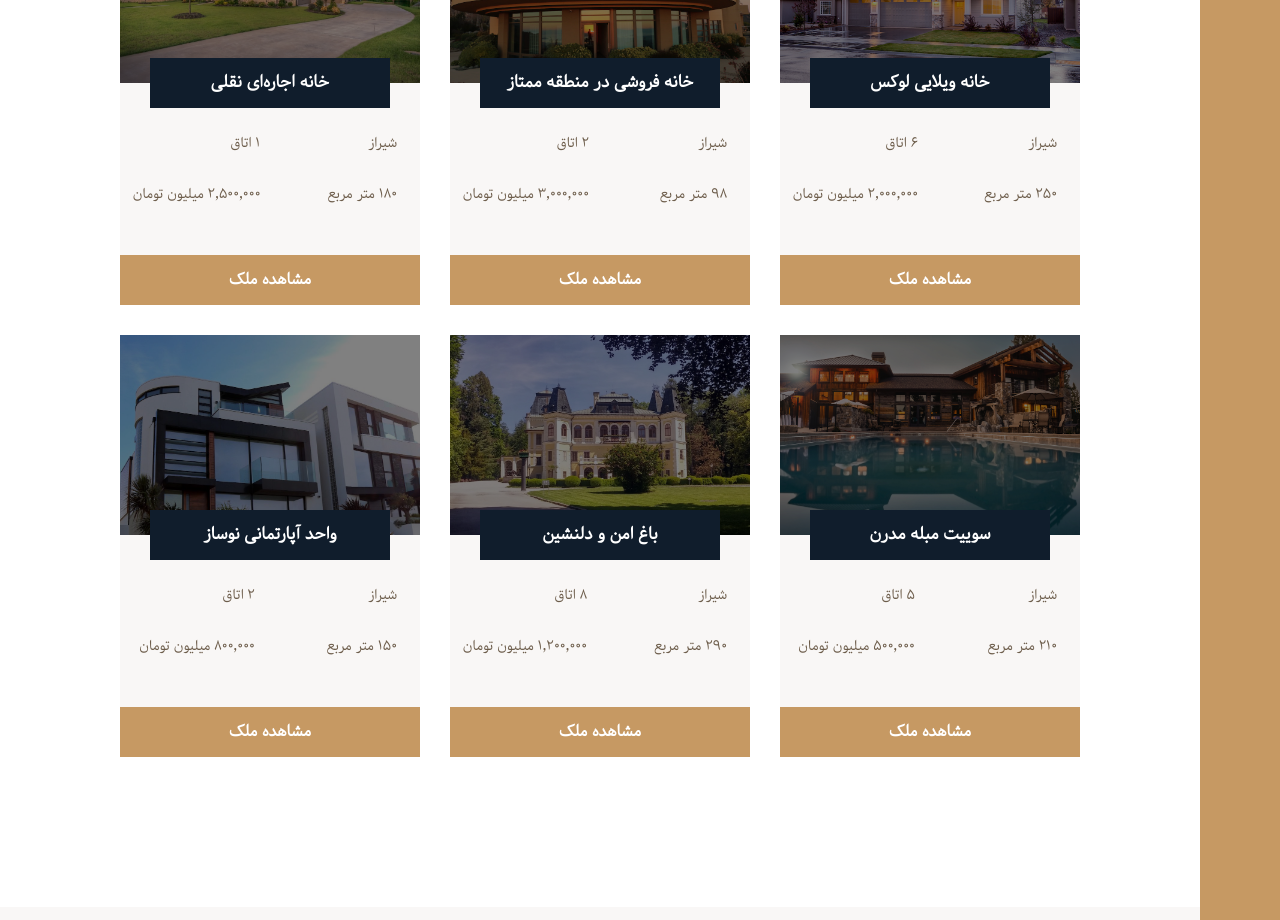
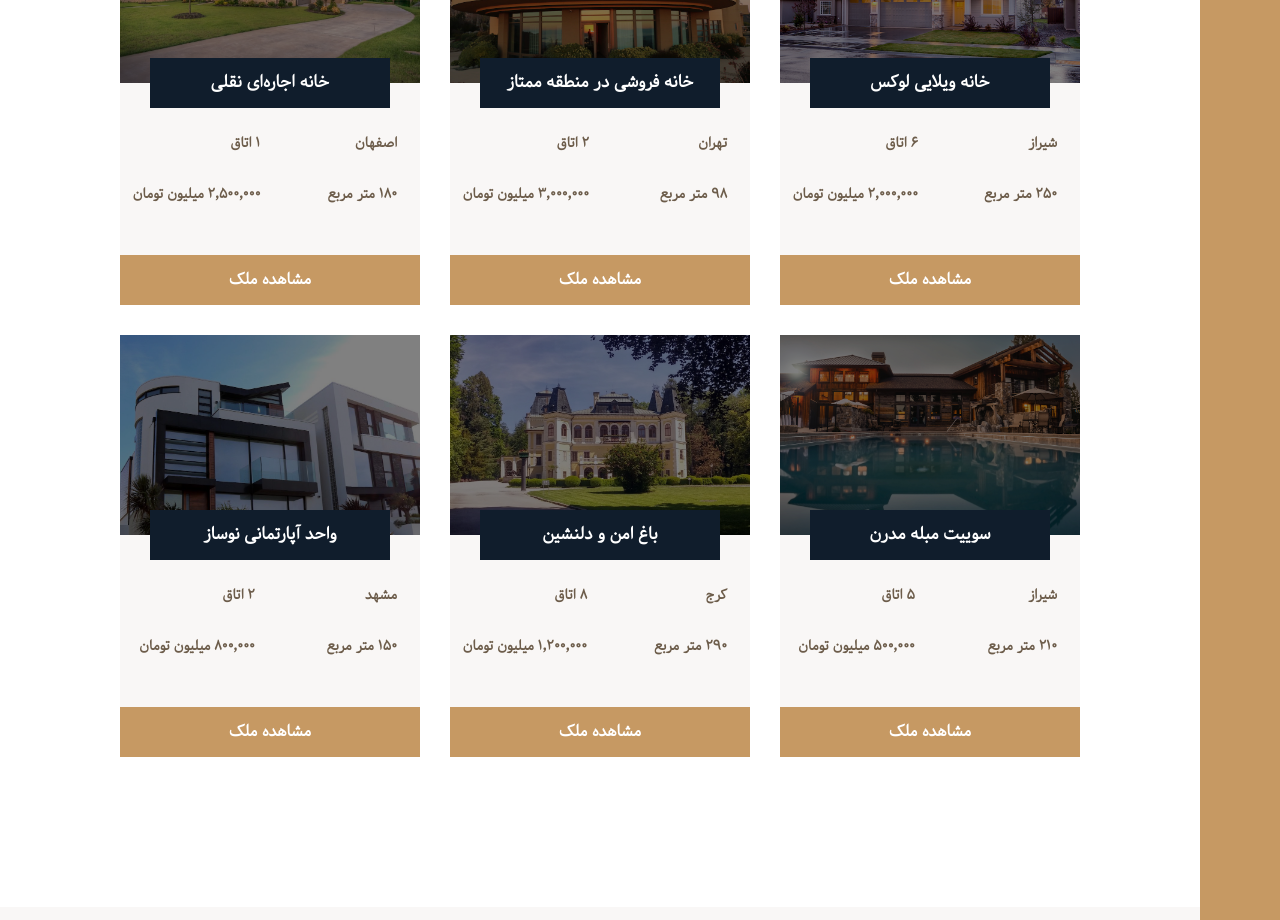
Before and after one commit to farshid117/realstate-nextjs, a Next.js app: page / in a window 1280 px wide. Shown: the part 1520-2440 px from the top of the page. Built offline with nearby package versions, Linux system fonts and the light colour scheme.

Commit message:
realstate-next -> HomeCard.tsx: some adjust

```diff
--- a/components/modules/HomeCard.tsx
+++ b/components/modules/HomeCard.tsx
@@ -1,5 +1,5 @@
 
-function HomeCard({ id, price, title, img, meterage, roomCount }: any) {
+function HomeCard({ id, price, title, img, meterage, roomCount, address }: any) {
 	return (
 		<div className='card'>
 			<img src={img} alt='House 6' className='card__img' />
@@ -11,19 +11,25 @@ function HomeCard({ id, price, title, img, meterage, roomCount }: any) {
 				<span className=''>
 					<i className='fa fa-map-marker card__icon'></i>
 				</span>
-				<p className='card__text'>شیراز</p>
+				<p className='card__text font-bold'>{address.split("،")[0]}</p>
 				<span className=''>
 					<i className='fa fa-user card__icon'></i>
 				</span>
-				<p className='card__text'>{roomCount.toLocaleString("fa")} اتاق</p>
+				<p className='card__text font-bold'>
+					{roomCount.toLocaleString("fa")} اتاق
+				</p>
 				<span className=''>
 					<i className='fa fa-expand card__icon'></i>
 				</span>
-				<p className='card__text'>{meterage.toLocaleString("fa")} متر مربع</p>
+				<p className='card__text font-bold'>
+					{meterage.toLocaleString("fa")} متر مربع
+				</p>
 				<span className=''>
 					<i className='fa fa-key card__icon'></i>
 				</span>
-				<p className='card__text'>{price.toLocaleString("fa")} میلیون تومان</p>
+				<p className='card__text font-bold'>
+					{price.toLocaleString("fa")} میلیون تومان
+				</p>
 			</div>
 
 			<a href={`/homes/${id}`} className='btn btn-brown btn-card'>
--- a/pages/homes/index.tsx
+++ b/pages/homes/index.tsx
@@ -5,13 +5,11 @@ import HomeCard from "@/components/modules/HomeCard";
 import styles from "../../styles/homes.module.css";
 
 function Homes() {
-	console.log(db);
+   console.log("db Home: ", db)
 	const pageSize = 6;
-	// const [pageNumber, setPageNumber] = useState();
 	const [currentPage, setCurrentPage] = useState(1);
 
 	const pageNumber = useMemo(() => Math.ceil(db.homes.length / pageSize),[db.homes.length, pageSize]);
-	console.log("pageNumber: ", pageNumber);
 
 	let dbfiltered = db.homes.slice(
 		(currentPage - 1) * pageSize,
```
